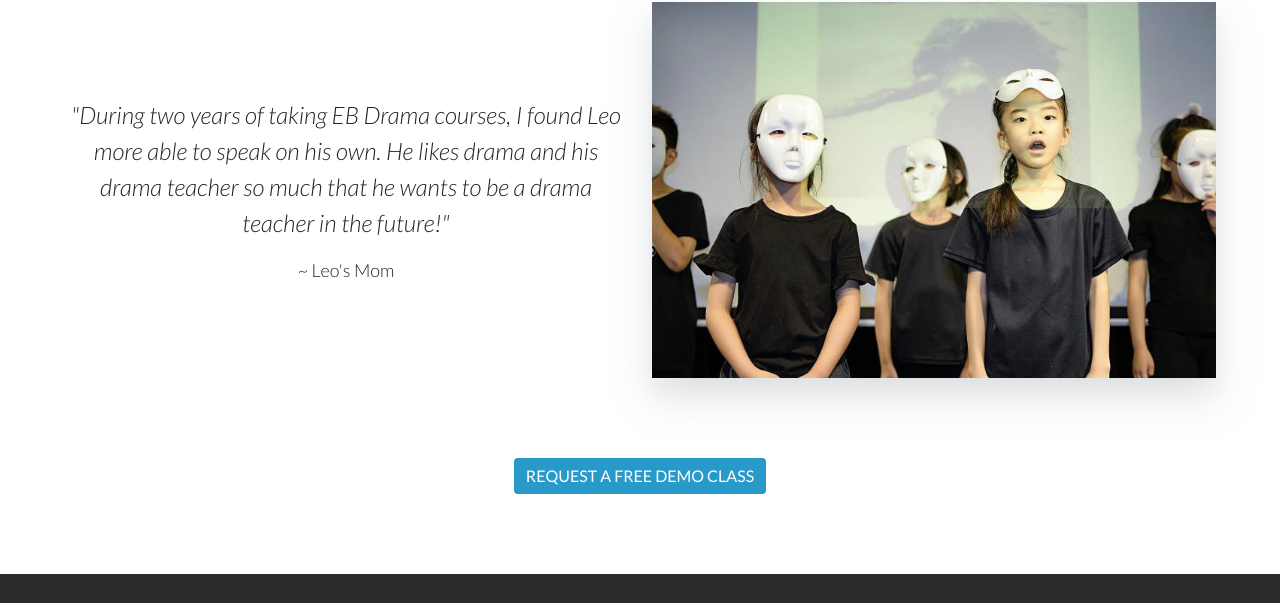
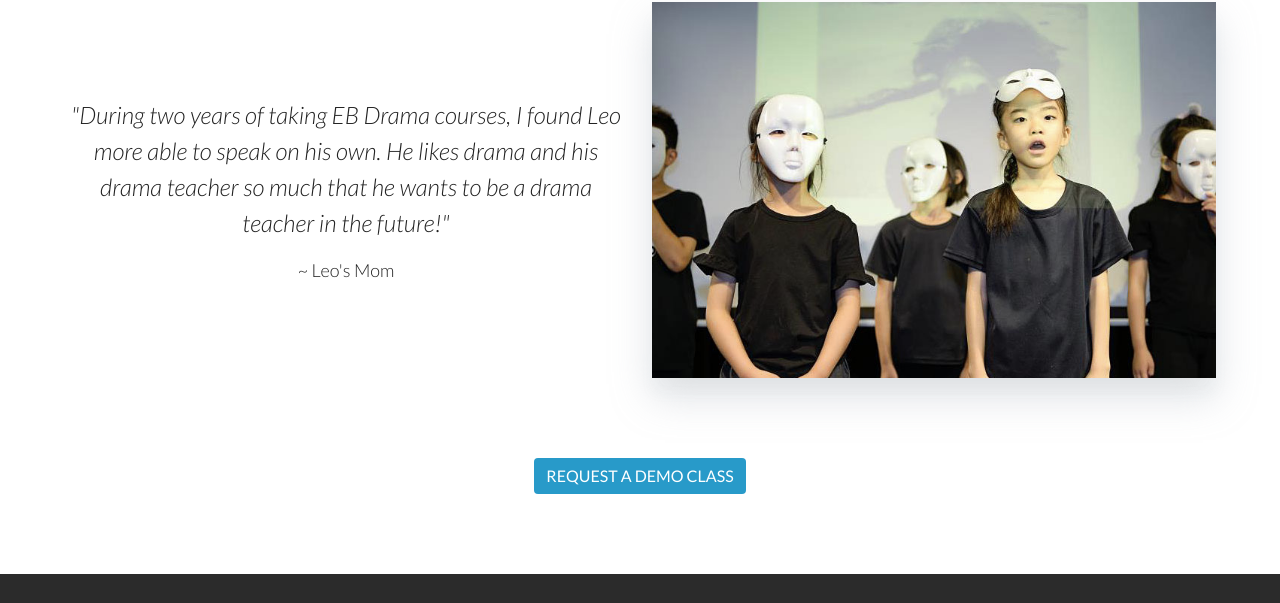
Before and after one commit to akb20/earlybirds, a website: page src/drama.html in a window 1280 px wide. Shown: the part 1046-1649 px from the top of the page. Drawn offline with nearby package versions, Linux system fonts and the light colour scheme.

Commit message:
updated link text

```diff
--- a/src/drama.html
+++ b/src/drama.html
@@ -132,7 +132,7 @@
 
   <div class="has-text-centered">
     <a href="./contact.html" class="button is-cta">
-      Request a free demo class</a>
+      Request a demo class</a>
   </div>
 
 
```
Also changed, not shown: src/read.html (+1 -1 lines), src/summer.html (+1 -1 lines).
